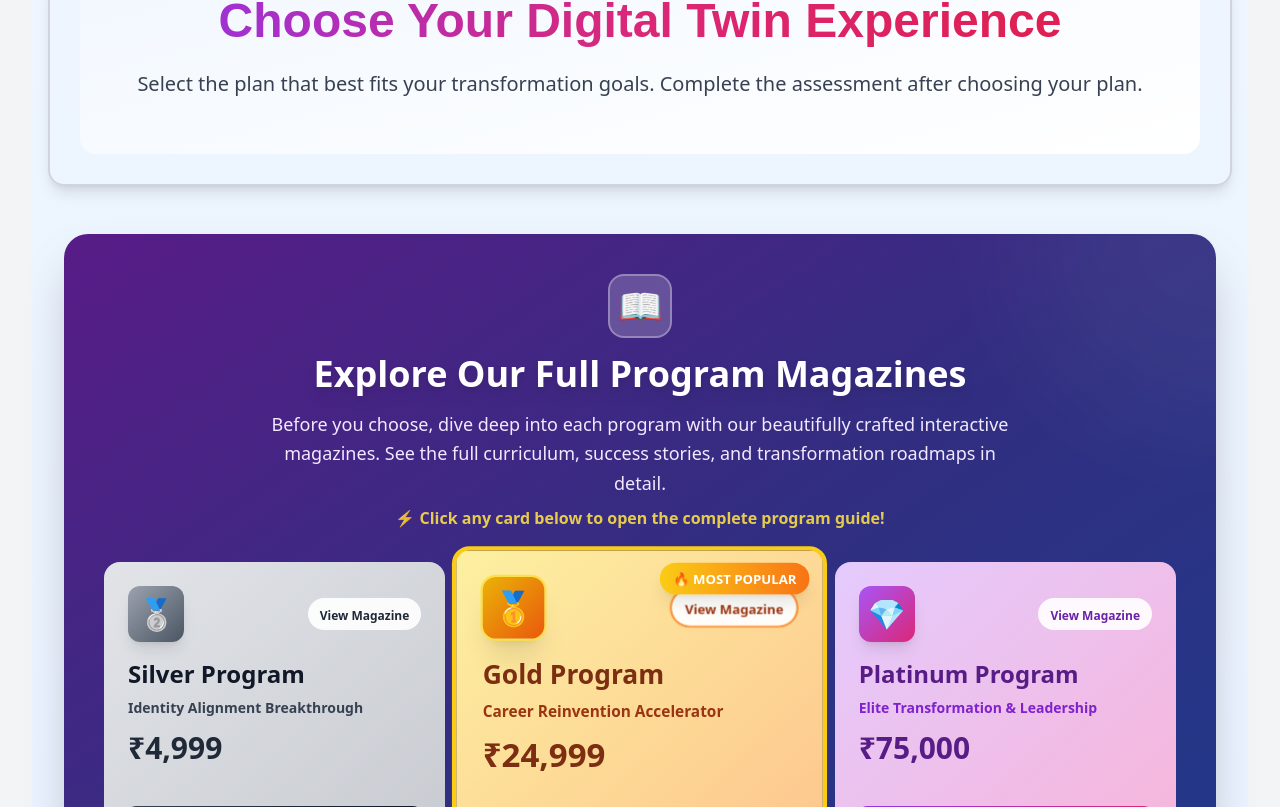
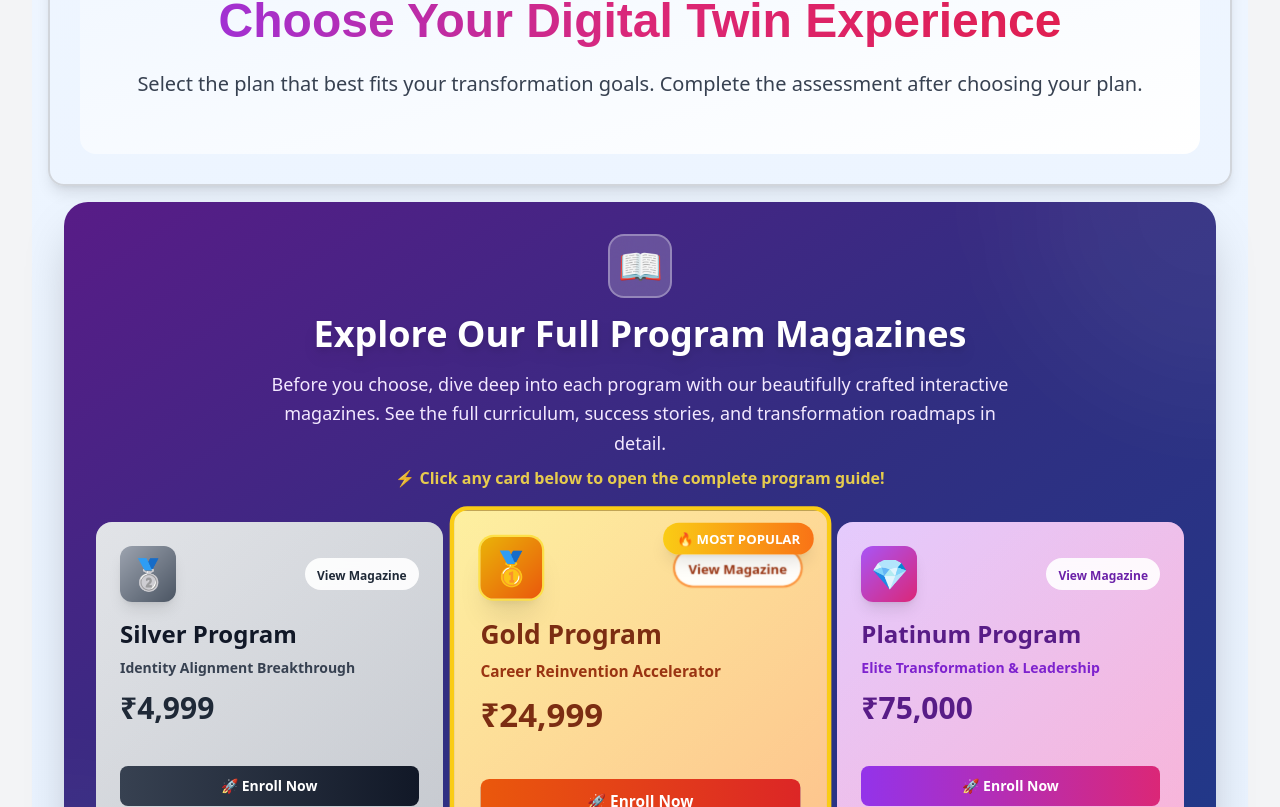
Before and after one commit to shivanichhabra4u10-cmyk/wingro, a React (Create React App) app in the folder client/: page /digital-twin in a window 1280 px wide. Shown: the part 293-1100 px from the top of the page. Built offline with nearby package versions, Linux system fonts and the light colour scheme.

Commit message:
removed extra space

```diff
--- a/client/src/components/DigitalTwinPricingPlans.tsx
+++ b/client/src/components/DigitalTwinPricingPlans.tsx
@@ -149,11 +149,11 @@ const DigitalTwinPricingPlans: React.FC<DigitalTwinPricingPlansProps> = ({ userI
   ];
 
   return (
-    <div className="digital-twin-pricing-plans py-12 px-4">
+    <div className="digital-twin-pricing-plans py-4 px-4">
 
       {/* Magazine Showcase - Prominent CTA */}
-      <div className="mb-12 max-w-6xl mx-auto">
-        <div className="bg-gradient-to-br from-purple-900 via-indigo-900 to-blue-900 rounded-3xl p-8 md:p-10 shadow-2xl text-white relative overflow-hidden">
+      <div className="mb-6 max-w-6xl mx-auto">
+        <div className="bg-gradient-to-br from-purple-900 via-indigo-900 to-blue-900 rounded-3xl p-6 md:p-8 shadow-2xl text-white relative overflow-hidden">
           {/* Decorative elements */}
           <div className="absolute top-0 right-0 w-96 h-96 bg-white/5 rounded-full -mr-48 -mt-48 blur-3xl"></div>
           <div className="absolute bottom-0 left-0 w-80 h-80 bg-white/5 rounded-full -ml-40 -mb-40 blur-3xl"></div>
--- a/client/src/pages/DigitalTwinCareer.tsx
+++ b/client/src/pages/DigitalTwinCareer.tsx
@@ -1253,10 +1253,10 @@ const CareerAssessment: React.FC = () => {
     const gradient = 'from-purple-600 via-pink-500 to-rose-500';
 
     return (
-      <div className="min-h-screen flex items-center justify-center px-0 py-12 bg-white">
+      <div className="min-h-screen flex items-center justify-center px-0 py-4 bg-white">
         <div className="w-full">
           {/* Main Thank You Card - Enhanced */}
-          <div className={`bg-gradient-to-br ${gradient} rounded-3xl shadow-2xl p-12 text-white mb-8 relative overflow-hidden border-0`}>
+          <div className={`bg-gradient-to-br ${gradient} rounded-3xl shadow-2xl p-6 md:p-8 text-white mb-4 relative overflow-hidden border-0`}>
             {/* Decorative background elements */}
             <div className="absolute top-0 right-0 w-96 h-96 bg-white/10 rounded-full -mr-48 -mt-48 blur-3xl"></div>
             <div className="absolute bottom-0 left-0 w-72 h-72 bg-white/10 rounded-full -ml-36 -mb-36 blur-3xl"></div>
@@ -1269,24 +1269,15 @@ const CareerAssessment: React.FC = () => {
             </div>
           </div>
 
-          {/* Completion Summary Card - Enhanced */}
-          <div className="bg-white rounded-2xl shadow-2xl p-10 mb-10 border-0">
-
-            <div className="grid grid-cols-1 md:grid-cols-3 gap-6 mb-8">
-              {/* Questions Answered */}
-
-            </div>
-
           {/* Success/Error Message */}
           {submitError && (
-              <div className="bg-red-100 border-2 border-red-400 rounded-2xl p-6 mb-8">
+            <div className="bg-red-100 border-2 border-red-400 rounded-2xl p-6 mb-4">
               <p className="text-red-900 text-lg font-bold">⚠️ {submitError}</p>
             </div>
           )}
 
-
           {/* Digital Twin Pricing Plans Section */}
-            <div className="mb-8">
+          <div className="mb-4">
             <DigitalTwinPricingPlans
               userId={assessmentId}
               assessmentType="digital-twin-individual"
@@ -1297,7 +1288,7 @@ const CareerAssessment: React.FC = () => {
 
           {/* Scoring Results Section */}
           {scoringResults ? (
-              <div className="rounded-2xl p-8 mb-8">
+              <div className="rounded-2xl p-4 md:p-6 mb-4">
                 <h3 className="text-3xl font-black text-purple-900 mb-8">🎯 Your Digital Twin Career Snapshot</h3>
 
                 {/* Score Breakdown by Dimension - with color-coded cards */}
@@ -1472,7 +1463,6 @@ const CareerAssessment: React.FC = () => {
                 </div>
               </div>
             )}
-          </div>
 
           {/* Action Buttons - Enhanced */}
           <div className="flex flex-col sm:flex-row gap-6 justify-center mb-8">
```
Lines whose indentation alone changed are shown as unchanged.
